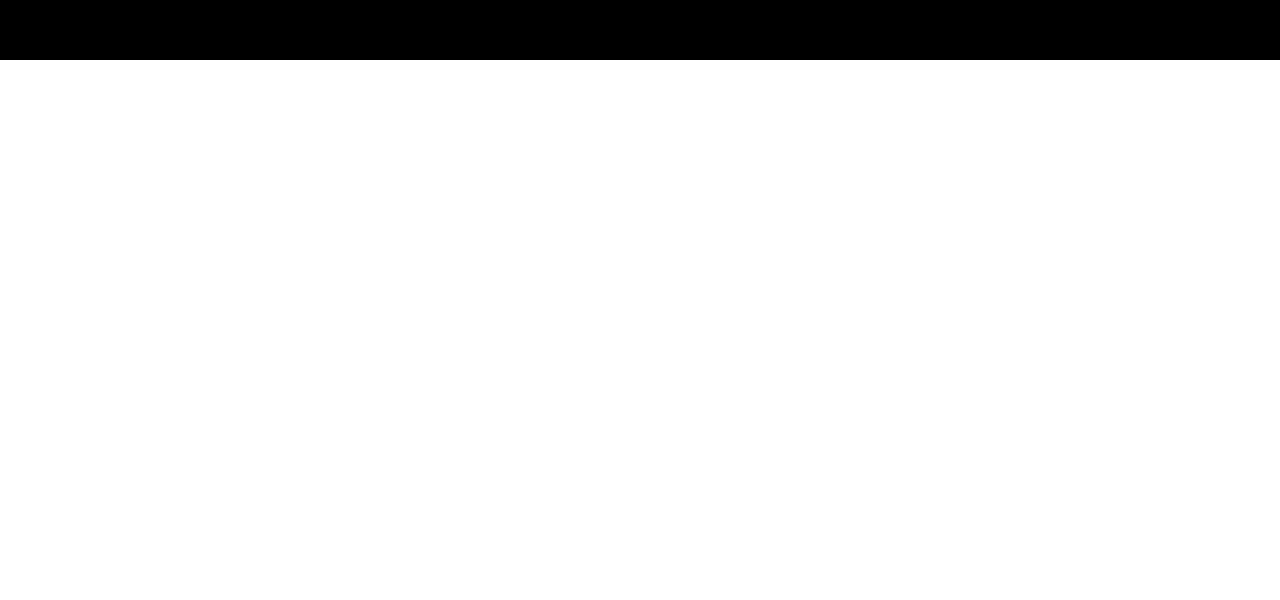
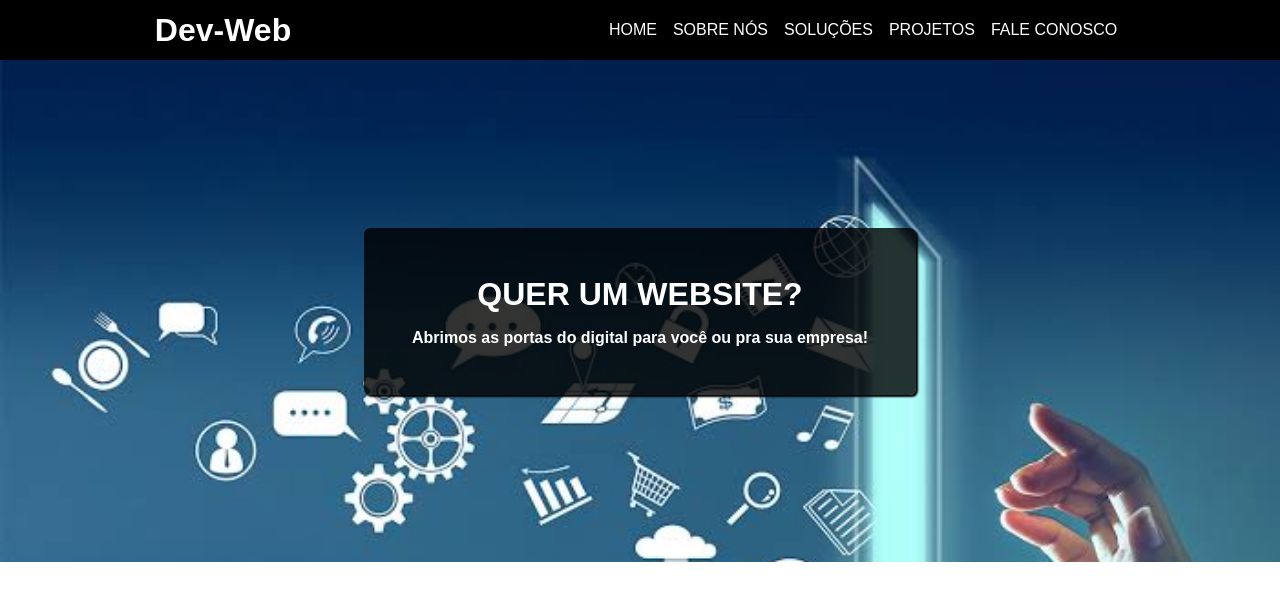
Before and after one commit to alexboliveira/devs, a plain HTML site: page index.html in a window 1280 px wide. Drawn offline with Linux system fonts and the light colour scheme.

Commit message:
alteração no header e inclusao section 1

```diff
--- a/css/style.css
+++ b/css/style.css
@@ -1,10 +1,64 @@
 *{
 	margin:0;
 	padding: 0;
+	font-family: arial;
 }
 
 header{
 	background: black;
 	height: 60px;
 	width: 100%;
+	display: flex;
+	justify-content: space-around;
+	align-items: center;
 }
+
+header h1{
+	color:white;
+}
+
+header ul{
+	display: flex;
+
+}
+header ul li{
+	color:white;
+	list-style-type: none;
+	padding:0.5rem;
+}
+
+section{
+	display: flex;
+	flex-direction: column;
+	justify-content: center;
+	align-items: center;
+	padding-top: 2rem;
+	padding-bottom: 2rem;
+	background-image: url('../img/section1.jpg');
+	background-size: cover;
+	min-height: 438px;
+}
+
+section div{
+	display: flex;
+	justify-content: center;
+	flex-direction: column;
+	background: rgba(0,0,0,0.8);
+	padding: 2.5rem;
+	border-radius: 0.4rem;
+	text-align: center;
+	box-shadow: 2px 2px 2px black;
+
+}
+
+section h2{
+	padding: 0.5rem;
+	font-size: 2rem;
+	color:white;
+
+}
+section h3{
+	padding: 0.5rem;
+	font-size: 1rem;
+	color: white;
+}
--- a/index.html
+++ b/index.html
@@ -6,7 +6,25 @@
 
 </head>
 <body>
-	<header></header>
+	<header>
+		<h1>Dev-Web</h1>
+		<ul>
+			<li>HOME</li>
+			<li>SOBRE NÓS</li>
+			<li>SOLUÇÕES</li>
+			<li>PROJETOS</li>
+			<li>FALE CONOSCO</li>
+		</ul>
+
+
+	</header>
+	<section>
+		<div>
+		<h2>QUER UM WEBSITE?</h2>
+		<h3>Abrimos as portas do digital para você ou pra sua empresa!</h3>
+	</div>
+
+	</section>
 
 </body>
 
```
Also changed, not shown: img/section1.jpg (added).
